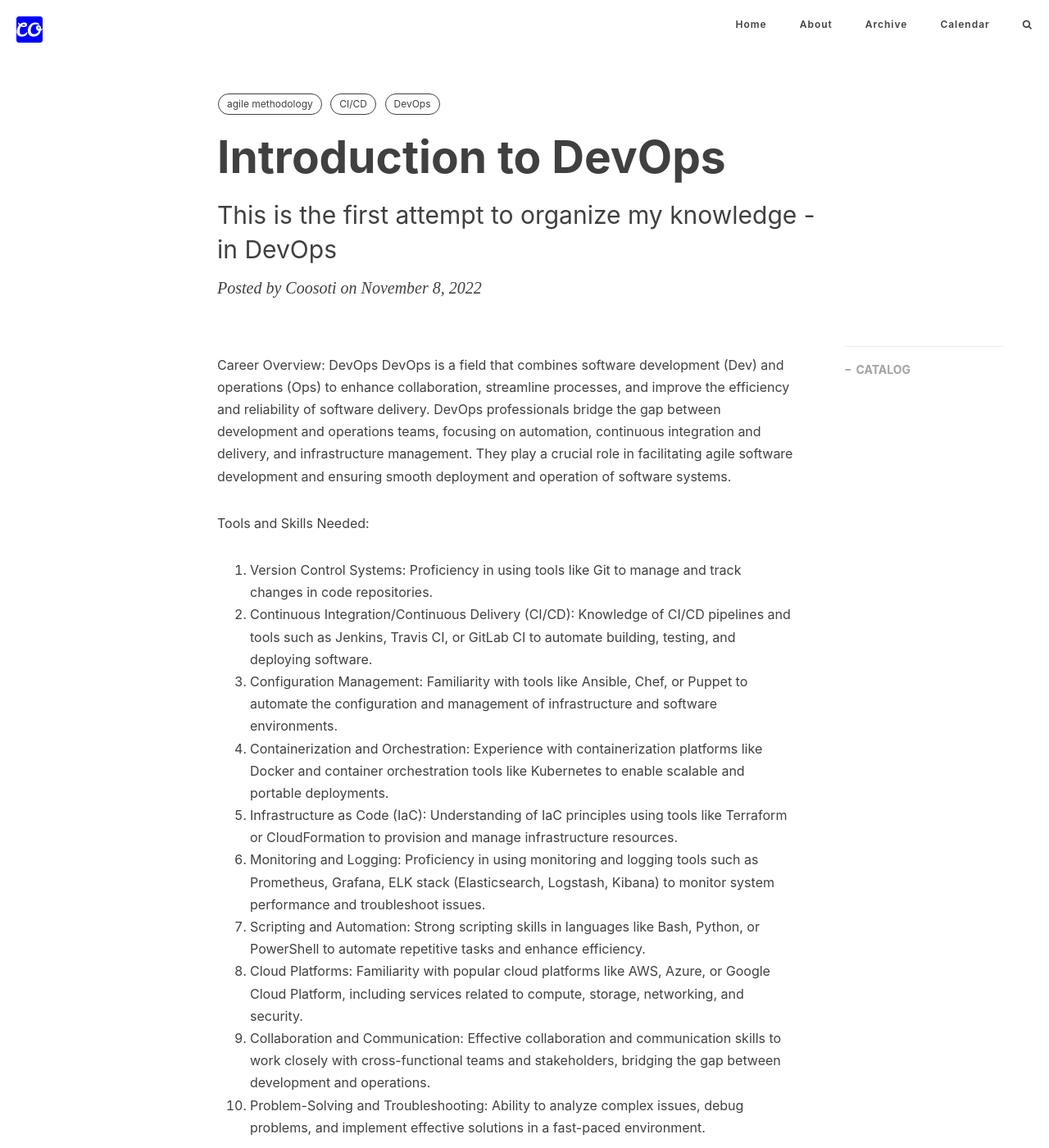
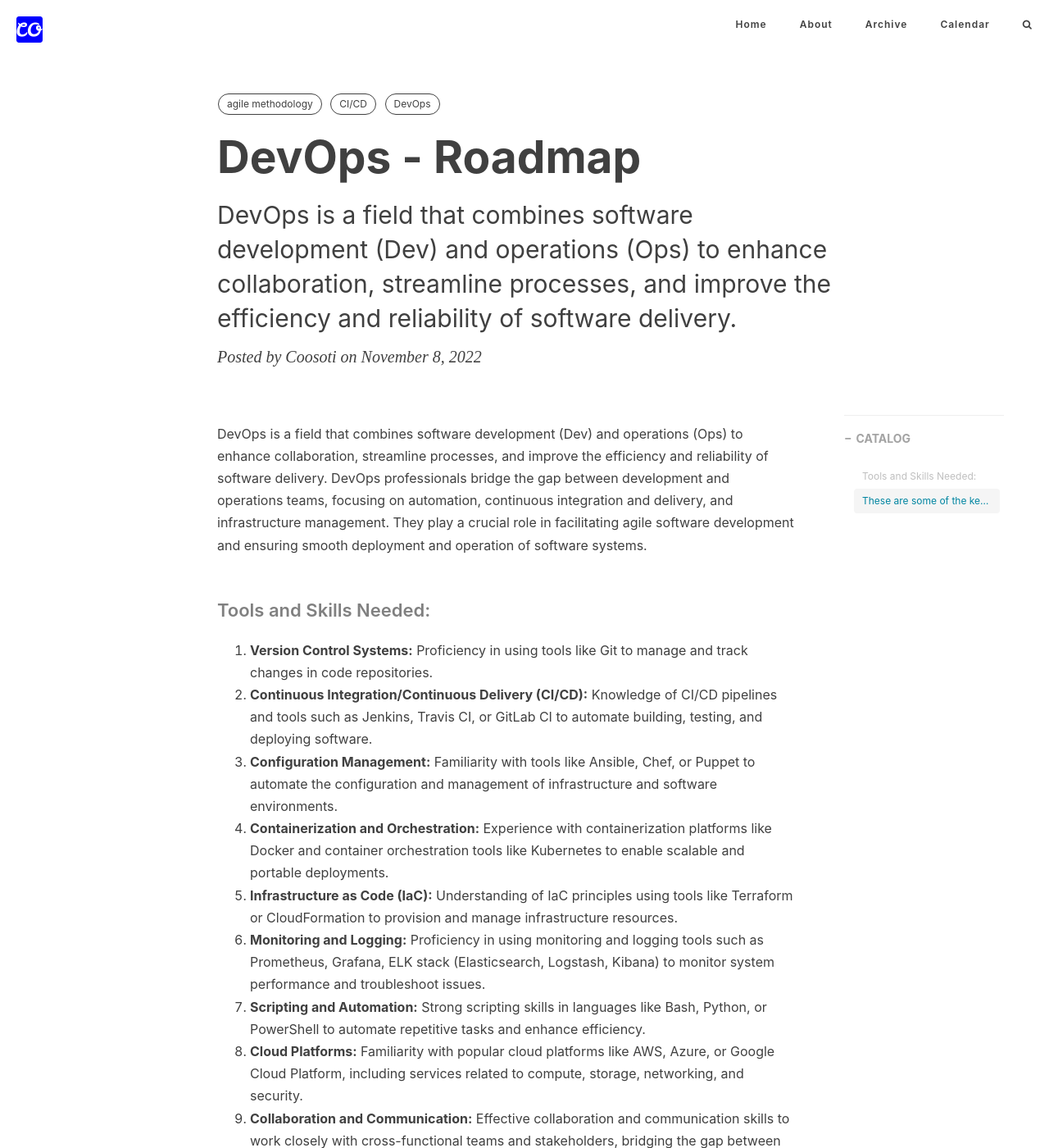
Before and after one commit to coosoti/blog, a Jekyll site: the page built from _posts/devops/2022-11-08-introduction-to-devops.md, in a window 1280 px wide and 1400 px high. Shown: the whole window at 82% size. Built offline with Jekyll 4.4.1, drawn with Linux system fonts in a browser that asks for light colours; nearby versions of some CDN libraries; comment, search, counter and statistics services are not loaded; some of the changed text lies outside the part shown.

Commit message:
[Post] - Fixed DevOps Roadmap post

```diff
--- a/_posts/devops/2022-11-08-introduction-to-devops.md
+++ b/_posts/devops/2022-11-08-introduction-to-devops.md
@@ -1,6 +1,6 @@
 ---
-title: "Introduction to DevOps"
-subtitle: "This is the first attempt to organize my knowledge - in DevOps"
+title: "DevOps - Roadmap"
+subtitle: "DevOps is a field that combines software development (Dev) and operations (Ops) to enhance collaboration, streamline processes, and improve the efficiency and reliability of software delivery."
 layout: post
 author: "Coosoti"
 header-style: text
@@ -11,19 +11,18 @@ tags:
   -
 ---
 
-Career Overview: DevOps
 DevOps is a field that combines software development (Dev) and operations (Ops) to enhance collaboration, streamline processes, and improve the efficiency and reliability of software delivery. DevOps professionals bridge the gap between development and operations teams, focusing on automation, continuous integration and delivery, and infrastructure management. They play a crucial role in facilitating agile software development and ensuring smooth deployment and operation of software systems.
 
-Tools and Skills Needed:
-1. Version Control Systems: Proficiency in using tools like Git to manage and track changes in code repositories.
-2. Continuous Integration/Continuous Delivery (CI/CD): Knowledge of CI/CD pipelines and tools such as Jenkins, Travis CI, or GitLab CI to automate building, testing, and deploying software.
-3. Configuration Management: Familiarity with tools like Ansible, Chef, or Puppet to automate the configuration and management of infrastructure and software environments.
-4. Containerization and Orchestration: Experience with containerization platforms like Docker and container orchestration tools like Kubernetes to enable scalable and portable deployments.
-5. Infrastructure as Code (IaC): Understanding of IaC principles using tools like Terraform or CloudFormation to provision and manage infrastructure resources.
-6. Monitoring and Logging: Proficiency in using monitoring and logging tools such as Prometheus, Grafana, ELK stack (Elasticsearch, Logstash, Kibana) to monitor system performance and troubleshoot issues.
-7. Scripting and Automation: Strong scripting skills in languages like Bash, Python, or PowerShell to automate repetitive tasks and enhance efficiency.
-8. Cloud Platforms: Familiarity with popular cloud platforms like AWS, Azure, or Google Cloud Platform, including services related to compute, storage, networking, and security.
-9. Collaboration and Communication: Effective collaboration and communication skills to work closely with cross-functional teams and stakeholders, bridging the gap between development and operations.
-10. Problem-Solving and Troubleshooting: Ability to analyze complex issues, debug problems, and implement effective solutions in a fast-paced environment.
+#### Tools and Skills Needed:
+1. **Version Control Systems:** Proficiency in using tools like Git to manage and track changes in code repositories.
+2. **Continuous Integration/Continuous Delivery (CI/CD):** Knowledge of CI/CD pipelines and tools such as Jenkins, Travis CI, or GitLab CI to automate building, testing, and deploying software.
+3. **Configuration Management:** Familiarity with tools like Ansible, Chef, or Puppet to automate the configuration and management of infrastructure and software environments.
+4. **Containerization and Orchestration:** Experience with containerization platforms like Docker and container orchestration tools like Kubernetes to enable scalable and portable deployments.
+5. **Infrastructure as Code (IaC):** Understanding of IaC principles using tools like Terraform or CloudFormation to provision and manage infrastructure resources.
+6. **Monitoring and Logging:** Proficiency in using monitoring and logging tools such as Prometheus, Grafana, ELK stack (Elasticsearch, Logstash, Kibana) to monitor system performance and troubleshoot issues.
+7. **Scripting and Automation:** Strong scripting skills in languages like Bash, Python, or PowerShell to automate repetitive tasks and enhance efficiency.
+8. **Cloud Platforms:** Familiarity with popular cloud platforms like AWS, Azure, or Google Cloud Platform, including services related to compute, storage, networking, and security.
+9. **Collaboration and Communication:** Effective collaboration and communication skills to work closely with cross-functional teams and stakeholders, bridging the gap between development and operations.
+10. **Problem-Solving and Troubleshooting:** Ability to analyze complex issues, debug problems, and implement effective solutions in a fast-paced environment.
 
-These are some of the key tools and skills typically required in a DevOps career, but it's important to note that the DevOps landscape is continuously evolving, and staying up-to-date with emerging technologies and practices is crucial for success in this field.
+#### These are some of the key tools and skills typically required in a DevOps career, but it's important to note that the DevOps landscape is continuously evolving, and staying up-to-date with emerging technologies and practices is crucial for success in this field.
```
